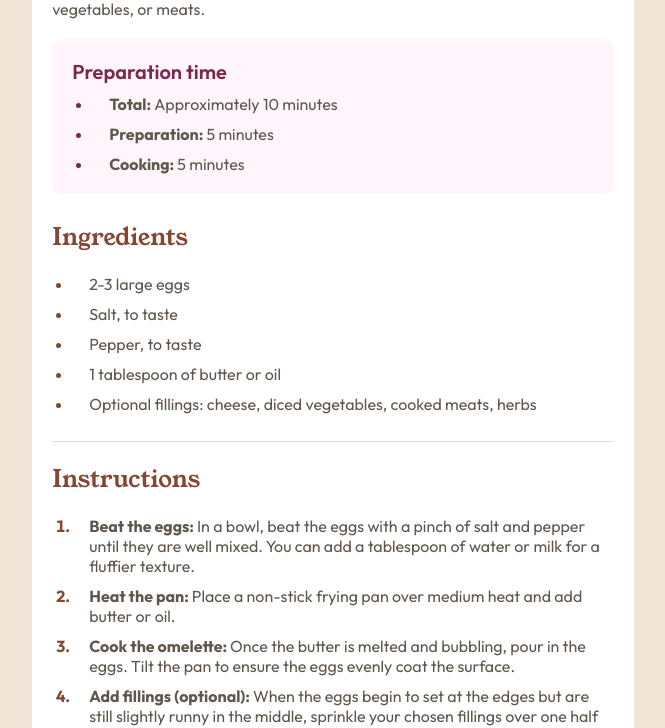
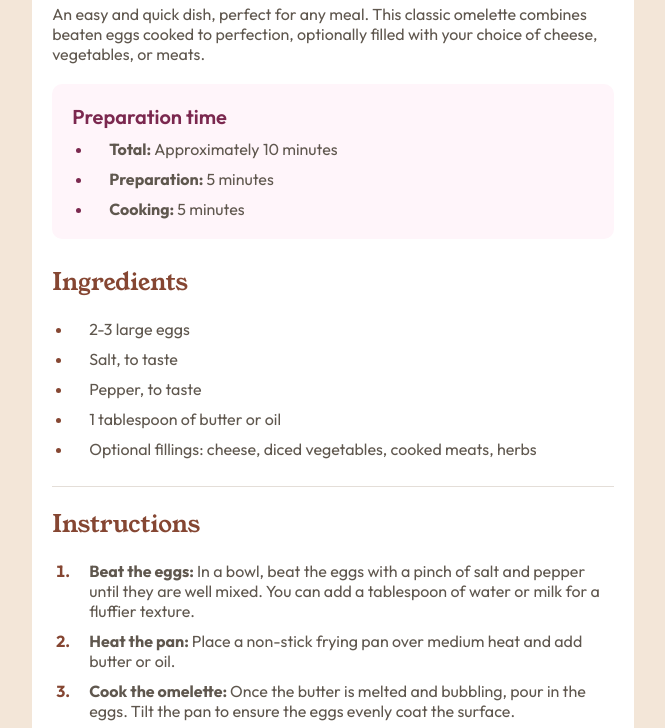
Before and after one commit to ttvinh05/recipe-page-main, a plain HTML site: page index.html in a window 1280 px wide. Shown: the part 403-1131 px from the top of the page, without its empty margins (307-972 px from the left). Drawn offline with Linux system fonts and the light colour scheme.

Commit message:
6/10 return

```diff
--- a/style.css
+++ b/style.css
@@ -41,7 +41,7 @@ li {
     display: flex;
     justify-content: center;
     align-items: center;
-    min-height: 100vh;
+    min-height: 1700px;
 }
 
 main {
```
